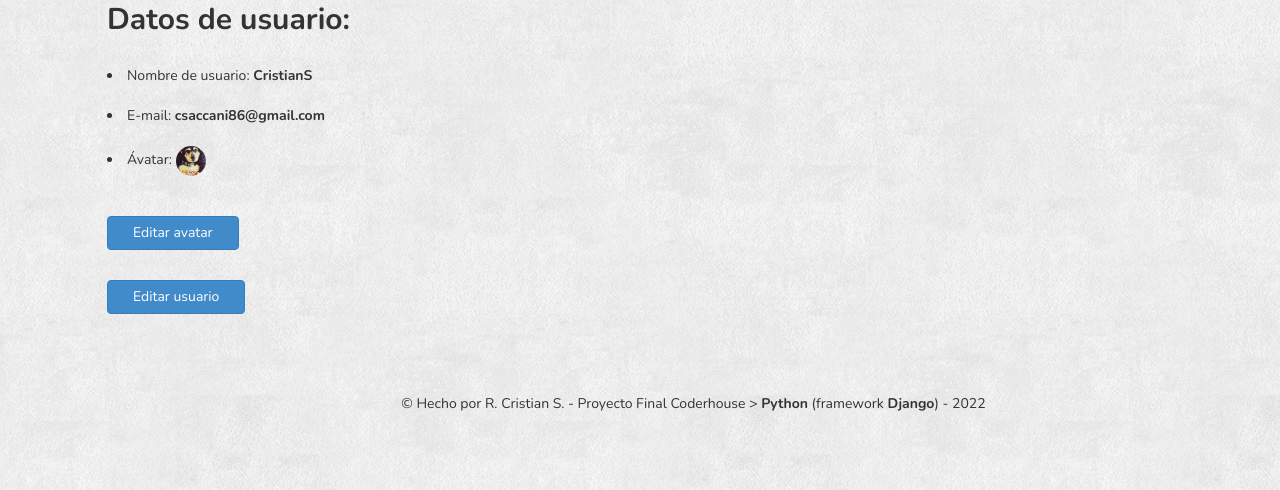
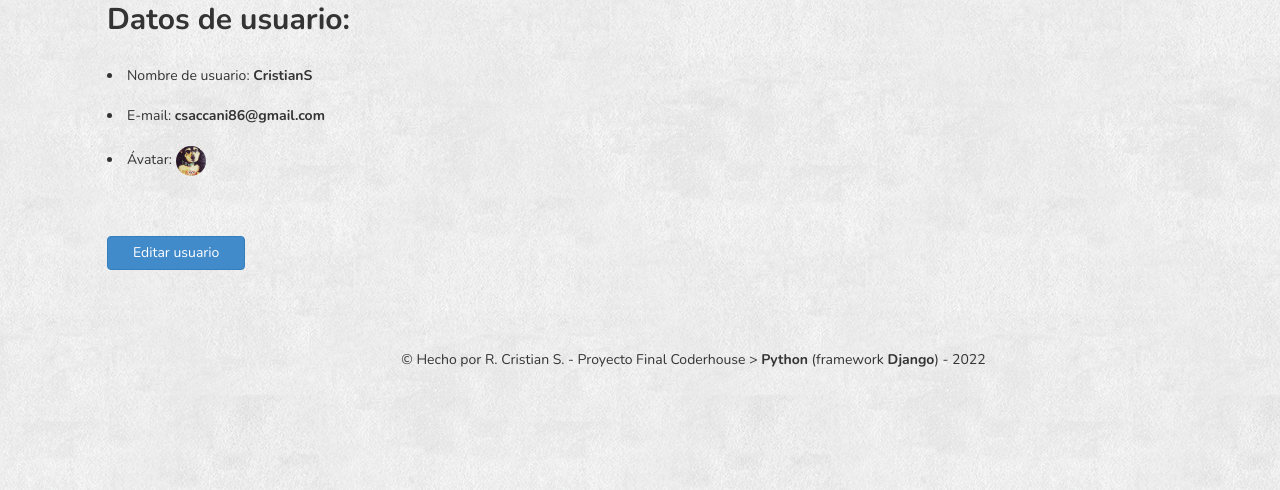
Before and after one commit to CristianS21/Entrega1---Saccani-Rodrigo-C, a Django app: page /datos_usuario/ in a window 1280 px wide. Shown: the part 117-607 px from the top of the page. Run offline with Django 4.2, Linux system fonts and the light colour scheme; a user stored in the database is signed in; data comes from the database, SQL or seed files in the repository; both versions use the stored data as it was after the commit; some libraries are stand-ins or nearby versions.

Commit message:
ver eliminar

```diff
--- a/django_/app_agenda/templates/app_agenda/datos_usuario.html
+++ b/django_/app_agenda/templates/app_agenda/datos_usuario.html
@@ -12,20 +12,19 @@
 <li>Nombre de usuario:  <b>{{user}}</b><br><br></li>
 <li>E-mail: <b>{{user.email}}</b><br><br></li>
 
+
+
+{% if user.avatar %}
 <li>Ávatar: <a href="{% url 'datos_usuario' %}" > <picture style="position: relative; display: inline-block; vertical-align: middle; width: 30px; height: 30px; border-radius: 30px; overflow: hidden; margin-right: 10px;"><img style="width: 100%; position: absolute; top:50%; transform: translateY(-50%); left:0;" src="{{ user.avatar.imagen.url }}" /></picture></a> <br>
 </li><br><br>
+{% else %}
+<li>Ávatar: <b>Aún no tenés ávatar</li></b>
+<br><br><a href="" class="btn btn-primary" >Ingresar avatar</a></p>
 
-{% if user.avatar %}
-<a href="" class="btn btn-primary" >Editar avatar</a></p>
-{% else %}
-<a href="" class="btn btn-primary" >Ingresar avatar</a></p>
 {% endif %}
 
-
-
-
 <br>
-<a href="{% url 'editar_perfil' %}" class="btn btn-primary" >Editar usuario</a></p>
+<a href="" class="btn btn-primary" >Editar usuario</a></p>
 
 
 {% endblock contenido_base %}
--- a/django_/app_agenda/urls.py
+++ b/django_/app_agenda/urls.py
@@ -42,6 +42,7 @@ urlpatterns = [
     path('editar-perfil/', views.ProfileUpdateView.as_view(), name="editar_perfil"),
     path('agregar-avatar/', views.agregar_avatar, name="agregar_avatar"),
 
+
     path('acerca_de_mi/', views.acerca, name="acerca"),
     path('contacto/', views.contacto, name="contacto"),
 
--- a/django_/app_agenda/views.py
+++ b/django_/app_agenda/views.py
@@ -258,8 +258,6 @@ def editar_item_interacciones (request, ciudad):
 
             interaccion_edit.imagen = data['imagen']
             interaccion_edit.ciudad = data['ciudad']
-            interaccion_edit.ciudad = data['ciudad']
-            interaccion_edit.ciudad = data['ciudad']
             interaccion_edit.pais = data['pais']
             interaccion_edit.fecha = data['fecha']
             interaccion_edit.autor = data ['autor']
@@ -343,7 +341,7 @@ def agregar_avatar(request):
 
         form = AvatarFormulario (request.POST, request.FILES) #aquí me llega toda la información del html
 
-        if form.is_valid:   #Si pasó la validación de Django
+        if form.is_valid():   #Si pasó la validación de Django
             avatar = form.save()
             avatar.user = request.user
             avatar.save()
@@ -352,5 +350,6 @@ def agregar_avatar(request):
     form = AvatarFormulario() #Formulario vacio para construir el html
     return render(request, "app_agenda/form_avatar.html", {"form":form})
 
+@login_required
 def datos_usuario (request):
     return render (request, "app_agenda/datos_usuario.html")
```
Also changed, not shown: django_/db.sqlite3.
